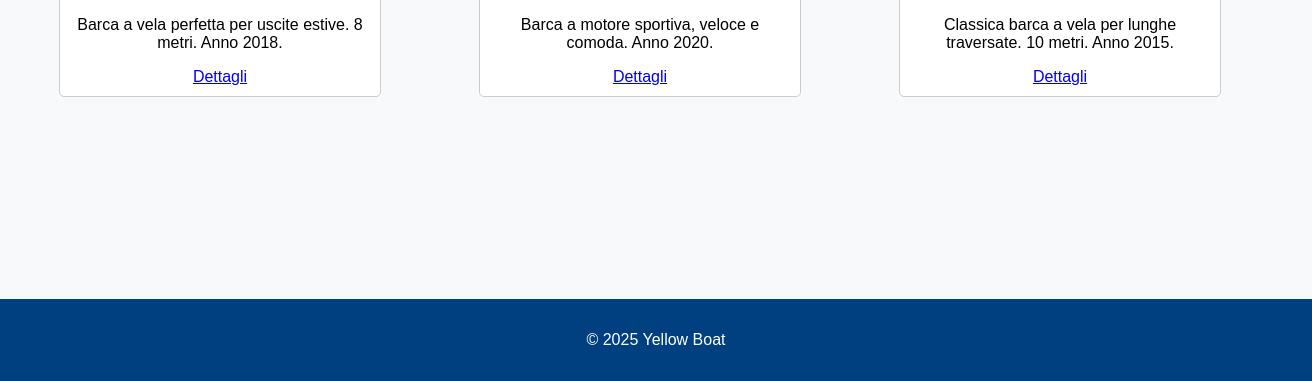
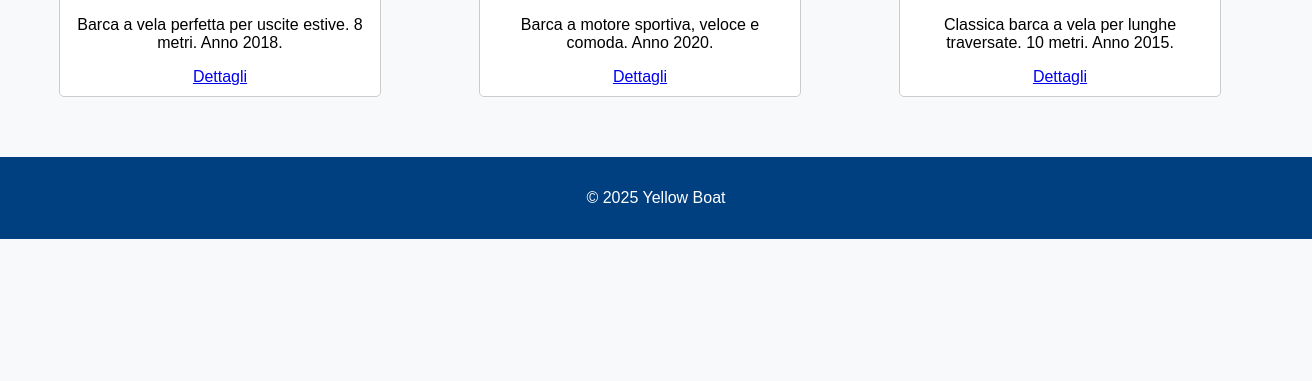
Before and after one commit to provesitiweb/sitowe.github.io, a plain HTML site: page index.html in a window 1280 px wide. Shown: the part 419-800 px from the top of the page, 1312 px wide, since content can reach past the window. Drawn offline with Linux system fonts and the light colour scheme.

Commit message:
Update style.css

```diff
--- a/css/style.css
+++ b/css/style.css
@@ -49,7 +49,6 @@ footer {
     padding: 1rem;
     background-color: #004080;
     color: white;
-    position: fixed;
     width: 100%;
-    bottom: 0;
+    margin-top: 40px;
 }
```
